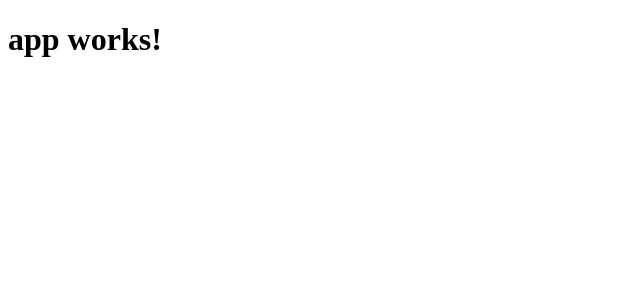
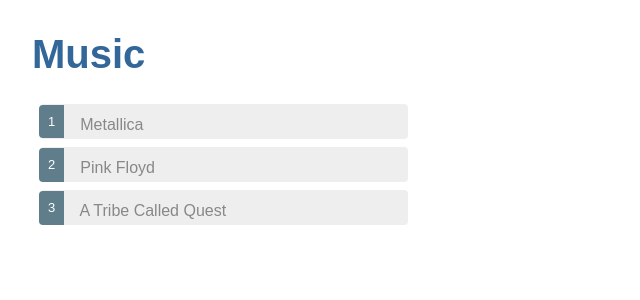
Before and after one commit to cealmees/Angular2-training, an Angular app: page / in a window 1280 px wide. Shown: the top 300 px of the page, without its empty margins (0-640 px from the left). Built offline with nearby package versions, Linux system fonts and the light colour scheme.

Commit message:
Displaying info from local db file.

```diff
--- a/package.json
+++ b/package.json
@@ -20,7 +20,9 @@
     "@angular/platform-browser": "^2.3.1",
     "@angular/platform-browser-dynamic": "^2.3.1",
     "@angular/router": "^3.3.1",
+    "@ng-bootstrap/ng-bootstrap": "^1.0.0-alpha.20",
     "core-js": "^2.4.1",
+    "ng2-bootstrap": "^1.3.3",
     "rxjs": "^5.0.1",
     "ts-helpers": "^1.1.1",
     "zone.js": "^0.7.2"
--- a/src/app/app.component.css
+++ b/src/app/app.component.css
@@ -0,0 +1,141 @@
+h1 {
+  color: #369;
+  font-family: Arial, Helvetica, sans-serif;
+  font-size: 250%;
+}
+h2, h3 {
+  color: #444;
+  font-family: Arial, Helvetica, sans-serif;
+  font-weight: lighter;
+}
+body {
+  margin: 2em;
+}
+body, input[text], button {
+  color: #888;
+  font-family: Cambria, Georgia;
+}
+a {
+  cursor: pointer;
+  cursor: hand;
+}
+button {
+  font-family: Arial;
+  background-color: #eee;
+  border: none;
+  padding: 5px 10px;
+  border-radius: 4px;
+  cursor: pointer;
+  cursor: hand;
+}
+button:hover {
+  background-color: #cfd8dc;
+}
+button:disabled {
+  background-color: #eee;
+  color: #aaa;
+  cursor: auto;
+}
+
+/* Navigation link styles */
+nav a {
+  padding: 5px 10px;
+  text-decoration: none;
+  margin-top: 10px;
+  display: inline-block;
+  background-color: #eee;
+  border-radius: 4px;
+}
+nav a:visited, a:link {
+  color: #607D8B;
+}
+nav a:hover {
+  color: #039be5;
+  background-color: #CFD8DC;
+}
+nav a.router-link-active {
+  color: #039be5;
+}
+
+/* items class */
+.items {
+  margin: 0 0 2em 0;
+  list-style-type: none;
+  padding: 0;
+  width: 24em;
+}
+.items li {
+  cursor: pointer;
+  position: relative;
+  left: 0;
+  background-color: #EEE;
+  margin: .5em;
+  padding: .3em 0;
+  height: 1.6em;
+  border-radius: 4px;
+}
+.items li:hover {
+  color: #607D8B;
+  background-color: #DDD;
+  left: .1em;
+}
+.items li.selected:hover {
+  background-color: #BBD8DC;
+  color: white;
+}
+.items .text {
+  position: relative;
+  top: -3px;
+}
+.items {
+  margin: 0 0 2em 0;
+  list-style-type: none;
+  padding: 0;
+  width: 24em;
+}
+.items li {
+  cursor: pointer;
+  position: relative;
+  left: 0;
+  background-color: #EEE;
+  margin: .5em;
+  padding: .3em 0;
+  height: 1.6em;
+  border-radius: 4px;
+}
+.items li:hover {
+  color: #607D8B;
+  background-color: #DDD;
+  left: .1em;
+}
+.items li.selected {
+  background-color: #CFD8DC;
+  color: white;
+}
+
+.items li.selected:hover {
+  background-color: #BBD8DC;
+}
+.items .text {
+  position: relative;
+  top: -3px;
+}
+.items .badge {
+  display: inline-block;
+  font-size: small;
+  color: white;
+  padding: 0.8em 0.7em 0 0.7em;
+  background-color: #607D8B;
+  line-height: 1em;
+  position: relative;
+  left: -1px;
+  top: -4px;
+  height: 1.8em;
+  margin-right: .8em;
+  border-radius: 4px 0 0 4px;
+}
+
+/* everywhere else */
+* {
+  font-family: Arial, Helvetica, sans-serif;
+}
--- a/src/app/app.component.ts
+++ b/src/app/app.component.ts
@@ -1,10 +1,38 @@
-import { Component } from '@angular/core';
+import { Component, OnInit } from '@angular/core';
+
+import { Band } from './band';
+import { BandDetailComponent } from './band-detail.component';
+import { BandsService } from './bands.service';
 
 @Component({
+  providers: [BandsService],
   selector: 'app-root',
-  templateUrl: './app.component.html',
-  styleUrls: ['./app.component.css']
+  template: `
+    <h1>Music</h1>
+        <ul class="items">
+            <li *ngFor="let b of bands"
+                [class.selected] = "b === selectedBand"
+                (click)="onSelect(b)">
+                <span class="badge">{{b.id}}</span> {{b.name}}
+            </li>
+        </ul>
+        <my-band-detail [band]="selectedBand"></my-band-detail>
+  `
+  // templateUrl: './app.component.html',
+  // styleUrls: ['./app.component.css']
 })
-export class AppComponent {
-  title = 'app works!';
+export class AppComponent implements OnInit{
+  public bands: Band[];
+  public selectedBand: Band;
+
+  constructor(private service: BandsService) {}
+
+  getBands(): void {
+    this.service.getBands().then(b => this.bands = b);
+  }
+  ngOnInit(): void {
+    this.getBands();
+  }
+
+  onSelect(b: Band): void { this.selectedBand = b; }
 }
--- a/src/app/app.module.ts
+++ b/src/app/app.module.ts
@@ -2,14 +2,18 @@
 import { NgModule } from '@angular/core';
 import { FormsModule } from '@angular/forms';
 import { HttpModule } from '@angular/http';
+import { BandDetailComponent } from './band-detail.component';
 
 import { AppComponent } from './app.component';
+import { NgbModule } from '@ng-bootstrap/ng-bootstrap';
 
 @NgModule({
   declarations: [
-    AppComponent
+    AppComponent,
+    BandDetailComponent
   ],
   imports: [
+    NgbModule,
     BrowserModule,
     FormsModule,
     HttpModule
--- /dev/null
+++ b/src/app/band-detail.component.ts
@@ -0,0 +1,26 @@
+import { Component } from '@angular/core';
+
+import { Band } from './band';
+
+@Component({
+    inputs: ['band'],
+    selector: 'my-band-detail',
+    template: `
+        <div *ngIf="band">
+            <img src="{{band.image}}" style="width:304px;height:228px;"/>
+            <h2>{{band.name}}</h2>
+            <div><label>Genre: </label>{{band.genre}}</div>
+            <div><label>Members: </label>{{band.members}}</div>
+            <div><label>Albums: </label>{{band.albums}}</div>
+            <div>
+                <h3>Edit</h3>
+                <label>Name: </label>
+                <div><input [(ngModel)]="band.name" placeholder="name"></div>
+            </div>
+        </div>
+    `
+})
+
+export class BandDetailComponent {
+    public band: Band;
+}
--- /dev/null
+++ b/src/app/band.ts
@@ -0,0 +1,8 @@
+export interface Band {
+    id: number;
+    name: string;
+    image: string;
+    genre: string;
+    members: string[];
+    albums: string[];
+}
--- /dev/null
+++ b/src/app/bands.service.ts
@@ -0,0 +1,17 @@
+import { Injectable } from '@angular/core';
+
+import { Band } from './band';
+import { BANDS } from './bandsDB';
+
+@Injectable()
+export class BandsService {
+    getBands(): Promise<Band[]> {
+        return Promise.resolve(BANDS);
+    }
+
+    getLaggedBands(): Promise<Band[]> {
+        return new Promise<Band[]>(resolve =>
+            setTimeout(() => resolve(BANDS), 300)
+        );
+    }
+}
--- /dev/null
+++ b/src/app/bandsDB.ts
@@ -0,0 +1,27 @@
+import {Band} from './band';
+
+export const BANDS: Band[] = [
+  {
+      id: 1,
+      name: 'Metallica',
+      image: 'https://pbs.twimg.com/profile_images/766360293953802240/kt0hiSmv.jpg',
+      genre: 'Metal',
+      members: ['James Hetfield', 'Lars Ulrich', 'Roberto Trujillo', 'Kirk Hammet'],
+      albums: ['Master of puppets', 'Black Album']
+  },
+  {
+      id: 2,
+      name: 'Pink Floyd',
+      image: 'https://img.discogs.com/RPhPKJ8PWTZCQjs3zU8W8okB4GE=/fit-in/300x300/filters:strip_icc():format(jpeg):mode_rgb():quality(40)/discogs-images/A-45467-1405593302-8633.jpeg.jpg',
+      genre: 'Rock',
+      members: ['Roger Waters', 'David Guilmour', 'Syd Barret', 'Richard Wright'],
+      albums: ['The Dark Side Of The Moon', 'The Wall', 'Animals']
+  },
+  {
+      id: 3,
+      name: 'A Tribe Called Quest',
+      image: 'http://www.nbc.com/the-tonight-show/content/sites/nbcutsjf/files/styles/bit_stacked_resized/public/images/2015/11/06/a-tribe-called-quest.jpg?itok=Ss_g5QJF',
+      genre: 'Rap',
+      members: ['Q-Tip', 'Ali Shaheed', 'Jarobi White'],
+      albums: ['The low end theory', 'We Got It From Here... Thank You 4 Your Service']
+  }];
--- a/src/main.ts
+++ b/src/main.ts
@@ -2,6 +2,12 @@
 import { enableProdMode } from '@angular/core';
 import { environment } from './environments/environment';
 import { AppModule } from './app/app.module';
+
+// import { bootstrap } from '@angular/platform-browser-dynamic';
+
+// import { AppComponent } from './app.component';
+
+// bootstrap(AppComponent);
 
 if (environment.production) {
   enableProdMode();
--- a/src/styles.css
+++ b/src/styles.css
@@ -1 +1,142 @@
 /* You can add global styles to this file, and also import other style files */
+h1 {
+  color: #369;
+  font-family: Arial, Helvetica, sans-serif;
+  font-size: 250%;
+}
+h2, h3 {
+  color: #444;
+  font-family: Arial, Helvetica, sans-serif;
+  font-weight: lighter;
+}
+body {
+  margin: 2em;
+}
+body, input[text], button {
+  color: #888;
+  font-family: Cambria, Georgia;
+}
+a {
+  cursor: pointer;
+  cursor: hand;
+}
+button {
+  font-family: Arial;
+  background-color: #eee;
+  border: none;
+  padding: 5px 10px;
+  border-radius: 4px;
+  cursor: pointer;
+  cursor: hand;
+}
+button:hover {
+  background-color: #cfd8dc;
+}
+button:disabled {
+  background-color: #eee;
+  color: #aaa;
+  cursor: auto;
+}
+
+/* Navigation link styles */
+nav a {
+  padding: 5px 10px;
+  text-decoration: none;
+  margin-top: 10px;
+  display: inline-block;
+  background-color: #eee;
+  border-radius: 4px;
+}
+nav a:visited, a:link {
+  color: #607D8B;
+}
+nav a:hover {
+  color: #039be5;
+  background-color: #CFD8DC;
+}
+nav a.router-link-active {
+  color: #039be5;
+}
+
+/* items class */
+.items {
+  margin: 0 0 2em 0;
+  list-style-type: none;
+  padding: 0;
+  width: 24em;
+}
+.items li {
+  cursor: pointer;
+  position: relative;
+  left: 0;
+  background-color: #EEE;
+  margin: .5em;
+  padding: .3em 0;
+  height: 1.6em;
+  border-radius: 4px;
+}
+.items li:hover {
+  color: #607D8B;
+  background-color: #DDD;
+  left: .1em;
+}
+.items li.selected:hover {
+  background-color: #BBD8DC;
+  color: white;
+}
+.items .text {
+  position: relative;
+  top: -3px;
+}
+.items {
+  margin: 0 0 2em 0;
+  list-style-type: none;
+  padding: 0;
+  width: 24em;
+}
+.items li {
+  cursor: pointer;
+  position: relative;
+  left: 0;
+  background-color: #EEE;
+  margin: .5em;
+  padding: .3em 0;
+  height: 1.6em;
+  border-radius: 4px;
+}
+.items li:hover {
+  color: #607D8B;
+  background-color: #DDD;
+  left: .1em;
+}
+.items li.selected {
+  background-color: #CFD8DC;
+  color: white;
+}
+
+.items li.selected:hover {
+  background-color: #BBD8DC;
+}
+.items .text {
+  position: relative;
+  top: -3px;
+}
+.items .badge {
+  display: inline-block;
+  font-size: small;
+  color: white;
+  padding: 0.8em 0.7em 0 0.7em;
+  background-color: #607D8B;
+  line-height: 1em;
+  position: relative;
+  left: -1px;
+  top: -4px;
+  height: 1.8em;
+  margin-right: .8em;
+  border-radius: 4px 0 0 4px;
+}
+
+/* everywhere else */
+* {
+  font-family: Arial, Helvetica, sans-serif;
+}
```
Also changed, not shown: 2 other files (tests, documents, lock files or other folders).
